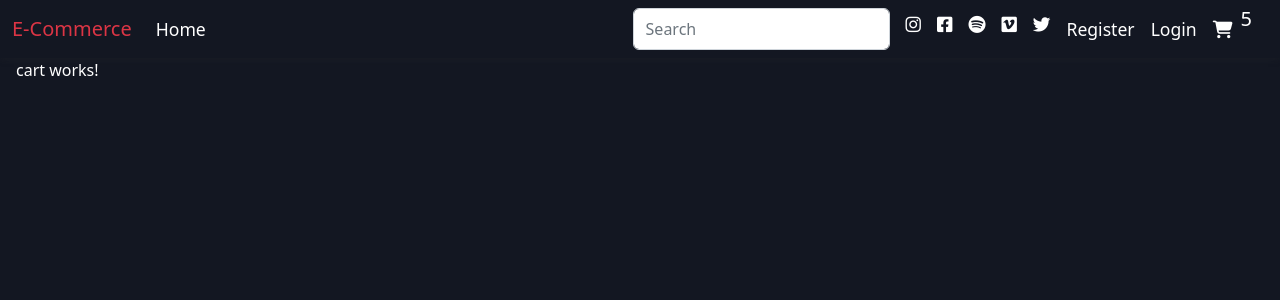
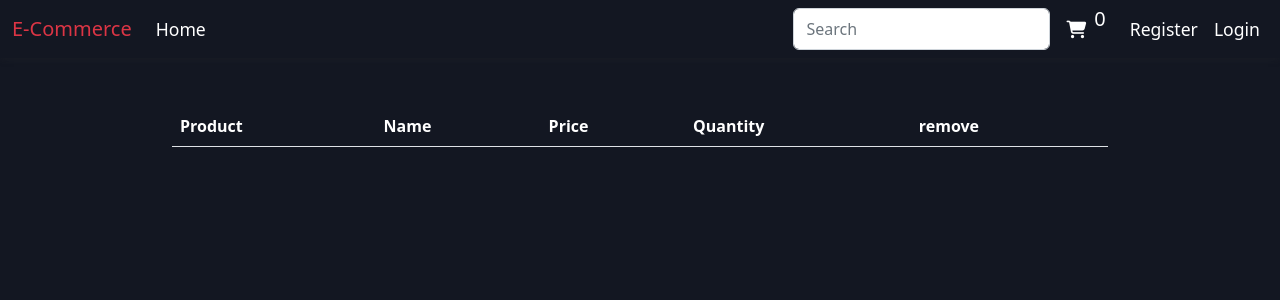
Before and after one commit to m-saleh96/Angular-E-Commerce, an Angular app: page /cart in a window 1280 px wide. Shown: the top 300 px of the page. Built offline with nearby package versions, Linux system fonts and the light colour scheme.

Commit message:
add product to card and remove it

```diff
--- a/src/app/cart/cart.component.css
+++ b/src/app/cart/cart.component.css
@@ -0,0 +1,3 @@
+img{
+    width: 50px !important;
+}
--- a/src/app/cart/cart.component.html
+++ b/src/app/cart/cart.component.html
@@ -1 +1,20 @@
-<p>cart works!</p>
+<table class="table text-white w-75 mx-auto mt-5">
+    <thead>
+      <tr>
+        <th scope="col">Product</th>
+        <th scope="col">Name</th>
+        <th scope="col">Price</th>
+        <th scope="col">Quantity</th>
+        <th scope="col">remove</th>
+      </tr>
+    </thead>
+    <tbody>
+      <tr *ngFor="let prod of products">
+        <td><img [src]="prod.thumbnail" alt=""></td>
+        <td>{{prod.title}}</td>
+        <td>{{prod.price}}</td>
+        <td><button class="btn btn-primary mx-2">-</button> {{counterValProd}} <button (click)="addmore()" class="btn btn-success mx-2">+</button></td>
+        <td><button (click)="removeProduct(prod.id)" class="btn btn-danger">remove</button></td>
+      </tr>
+    </tbody>
+  </table>
--- a/src/app/cart/cart.component.ts
+++ b/src/app/cart/cart.component.ts
@@ -1,4 +1,8 @@
+import { HttpClient } from '@angular/common/http';
 import { Component } from '@angular/core';
+import { RequestsService } from '../services/requests.service';
+import { ProductsService } from '../services/products.service';
+import { CounterService } from '../services/counter.service';
 
 @Component({
   selector: 'app-cart',
@@ -6,5 +10,48 @@ import { Component } from '@angular/core';
   styleUrls: ['./cart.component.css']
 })
 export class CartComponent {
+counter:number = 0
+counterValProd:number = 1
+productsIDs:any=[]
+products:any=[]
+constructor(private http:HttpClient , private counterservice : CounterService , private requestsservice:RequestsService , private productService:ProductsService) {}
+
+
+ngOnInit() {
+  this.counterservice.counterVal.subscribe(res=>this.counter = res)
+  this.counterservice.counterValProd.subscribe(res=>this.counterValProd = res)
+  this.requestsservice._requests.subscribe(res=>this.productsIDs=res)
+
+    // for (let i = 0; i < this.productsIDs.length; i++) {
+    //   this.productService.getProductDetails(this.productsIDs[i]).subscribe((res:any)=> this.products.push(res))
+
+    // }
+
+  this.productsIDs.forEach((elem:number) =>  {
+    this.productService.getProductDetails(elem).subscribe((res:any)=> this.products.push(res))
+  });
 
 }
+
+removeProduct(id:any){
+  this.products = this.products.filter(
+    (elem:any) => elem.id !== id);
+  this.productsIDs = this.productsIDs.filter(
+    (elem:any) => elem !== id);
+    this.requestsservice.getReq(this.productsIDs)
+    console.log(this.productsIDs);
+    this.counterservice.setCounter(--this.counter)
+}
+
+
+addmore(){
+  this.counterservice.setCounterProd(++this.counterValProd)
+}
+
+
+
+
+
+
+
+}
--- a/src/app/navbar/navbar.component.html
+++ b/src/app/navbar/navbar.component.html
@@ -22,22 +22,15 @@
         <form class="d-flex" role="search">
           <input class="form-control me-2" type="search" placeholder="Search" aria-label="Search">
         </form>
-        <div class="social">
-          <i class="fab m-2 fa-instagram"></i>
-          <i class="fab m-2 fa-facebook-square"></i>
-          <i class="fab m-2 fa-spotify"></i>
-          <i class="fab m-2 fa-vimeo"></i>
-          <i class="fab m-2 fa-twitter"></i>
-        </div>
         <ul class="navbar-nav">
+          <li class="nav-item logout">
+            <a  class="nav-link " routerLink="cart"><i class="fa-solid fa-cart-shopping"></i><sup>{{counter}}</sup></a>
+          </li>
           <li class="nav-item">
             <a  class="nav-link " routerLink="register" routerLinkActive="active">Register</a>
           </li>
           <li class="nav-item">
             <a  class="nav-link " routerLink="login" routerLinkActive="active">Login</a>
-          </li>
-          <li class="nav-item logout">
-            <a  class="nav-link " routerLink="cart"><i class="fa-solid fa-cart-shopping"></i><sup>5</sup></a>
           </li>
           </ul>
       </div>
--- a/src/app/navbar/navbar.component.ts
+++ b/src/app/navbar/navbar.component.ts
@@ -1,4 +1,5 @@
 import { Component } from '@angular/core';
+import { CounterService } from '../services/counter.service';
 
 @Component({
   selector: 'app-navbar',
@@ -6,5 +7,10 @@ import { Component } from '@angular/core';
   styleUrls: ['./navbar.component.css']
 })
 export class NavbarComponent {
-
+  counter:number = 0;
+  constructor(private counterservice : CounterService){}
+  ngOnInit(){
+    this.counterservice.counterVal.subscribe(res=>this.counter = res)
+  }
+  // counter:number = 0;
 }
--- a/src/app/product-card/product-card.component.html
+++ b/src/app/product-card/product-card.component.html
@@ -8,7 +8,8 @@
     <p class="card-text" [ngStyle]="{'color': product.stock > 0 ? 'green' : 'red'}">{{product.stock | stock}}</p>
     </div>
     <div class="card-footer">
-    <a (click)="redirectToProduct(product.id)" class="btn btn-primary mx-2">Details</a>
+    <a (click)="redirectToProduct(product.id)" class="btn btn-primary ">Details</a>
+    <a (click)="addToCart(product.id)" class="btn btn-mine mx-2 text-white">Add To Cart</a>
     <small class="text-muted">{{product.createdAt | date}}</small>
     </div>
     <div class="vote">{{product.rating}}</div>
--- a/src/app/product-card/product-card.component.ts
+++ b/src/app/product-card/product-card.component.ts
@@ -1,6 +1,8 @@
 import { Component , Input} from '@angular/core';
 import { Product } from '../interfaces/product';
 import { Router } from '@angular/router';
+import { CounterService } from '../services/counter.service';
+import { RequestsService } from '../services/requests.service';
 
 @Component({
   selector: 'app-product-card',
@@ -9,13 +11,25 @@ import { Router } from '@angular/router';
 })
 export class ProductCardComponent {
 @Input() product!:Product
+counter:number = 0
+requests:any
+constructor(private router:Router , private counterservice : CounterService ,private requstservice:RequestsService){}
 
-constructor(private router:Router){}
-
-
+ngOnInit(){
+  this.counterservice.counterVal.subscribe(res=>this.counter = res)
+  this.requstservice._requests.subscribe((res)=>this.requests=res)
+}
 redirectToProduct(id:number){
     this.router.navigate(['product-detail' , id])
 }
 
+addToCart(id:number){
+  this.requests.push(id)
+  this.requstservice.getReq(this.requests)
+  this.counterservice.setCounter(++this.counter)
+  console.log(this.requests);
 
 }
+
+
+}
--- a/src/app/services/counter.service.ts
+++ b/src/app/services/counter.service.ts
@@ -1,9 +1,28 @@
 import { Injectable } from '@angular/core';
+import { BehaviorSubject } from 'rxjs';
 
 @Injectable({
   providedIn: 'root'
 })
 export class CounterService {
 
-  constructor() { }
+  private counter = new BehaviorSubject(0)
+
+  counterVal = this.counter.asObservable();
+
+  setCounter(newCounterVal : number){
+    this.counter.next(newCounterVal)
+  }
+
+
+  private broductcounter = new BehaviorSubject(1)
+
+  counterValProd = this.broductcounter.asObservable();
+
+  setCounterProd(newCounterVal : number){
+    this.broductcounter.next(newCounterVal)
+  }
+
+
+
 }
--- /dev/null
+++ b/src/app/services/requests.service.ts
@@ -0,0 +1,15 @@
+import { Injectable } from '@angular/core';
+import { BehaviorSubject } from 'rxjs';
+
+@Injectable({
+  providedIn: 'root'
+})
+export class RequestsService {
+
+  private requests = new BehaviorSubject([])
+  _requests = this.requests.asObservable()
+  getReq(val:any){
+    this.requests.next(val)
+  }
+
+}
```
Also changed, not shown: src/app/services/product-counter.service.ts (added, +17 -0 lines), 2 other files (tests, documents, lock files or other folders).
